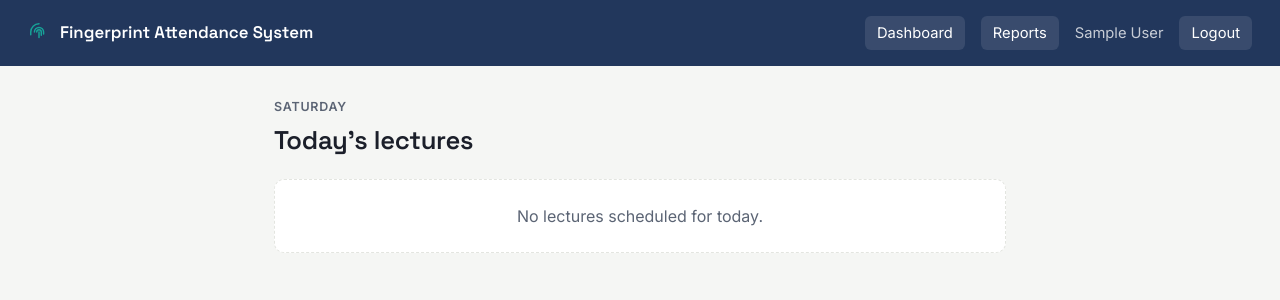
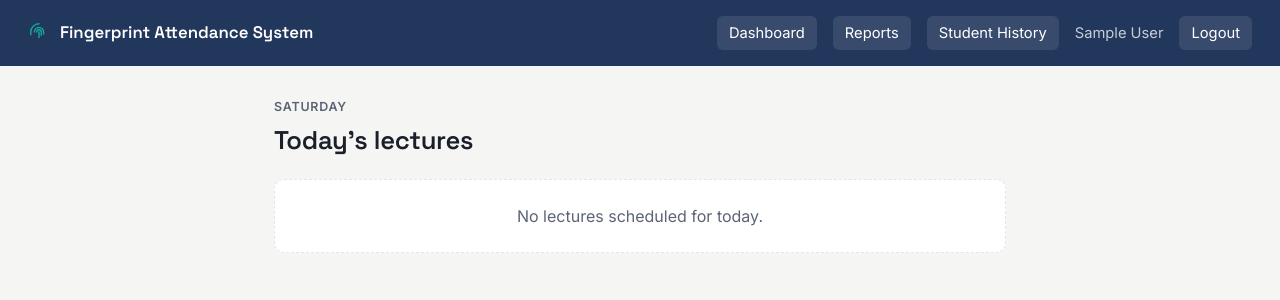
Before and after one commit to didulah/mini_project, a Flask app: page /dashboard in a window 1280 px wide. Shown: the top 300 px of the page. Run offline with Flask 3, Linux system fonts and the light colour scheme; the visitor is signed in with stand-in values (Sample User, id 1).

Commit message:
Add Student History link to navigation

```diff
--- a/templates/base.html
+++ b/templates/base.html
@@ -24,6 +24,7 @@
             <nav>
                 <a href="{{ url_for('attendance.dashboard') }}">Dashboard</a>
                 <a href="{{ url_for('attendance.report_subjects') }}">Reports</a>
+                <a href="{{ url_for('attendance.student_history') }}">Student History</a>
                 <span class="lecturer-name">{{ session.get('lecturer_name') }}</span>
                 <a href="{{ url_for('auth.logout') }}">Logout</a>
             </nav>
```
